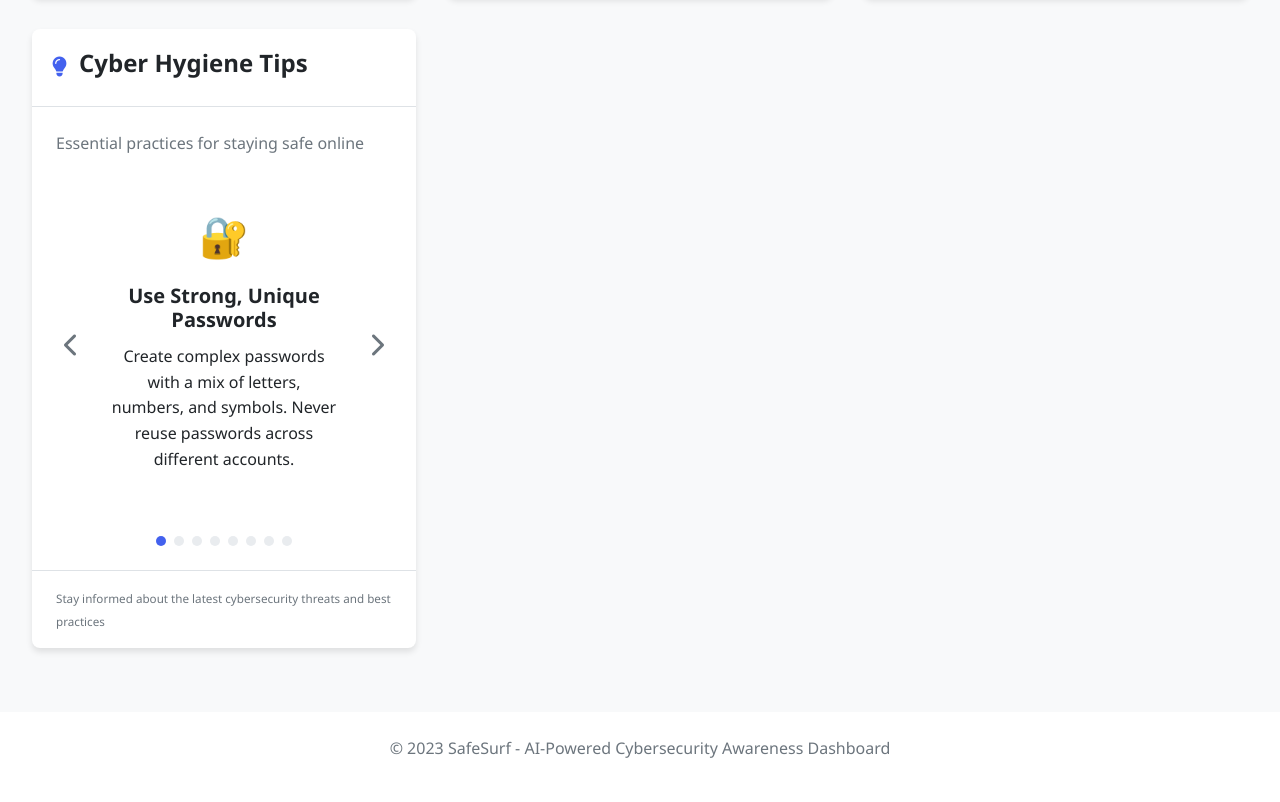
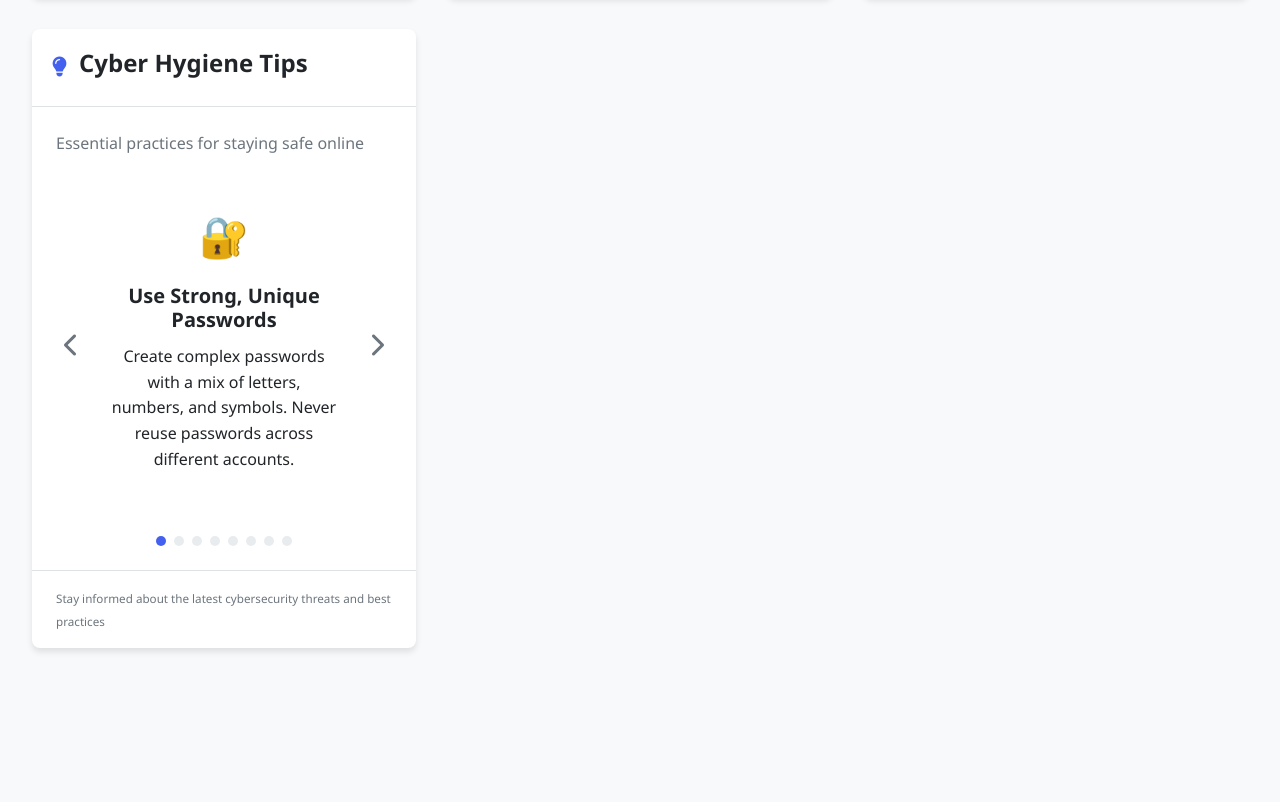
Before and after one commit to Soham801/SafeSurf, a plain HTML site: page index.html in a window 1280 px wide. Shown: the part 784-1586 px from the top of the page. After the commit the page ends 1464 px from the top, so only its background shows below. Drawn offline with Linux system fonts and the light colour scheme.

Commit message:
footer change

```diff
--- a/index.html
+++ b/index.html
@@ -199,10 +199,6 @@
         </div>
     </main>
 
-    <footer>
-        <p>&copy; 2023 SafeSurf - AI-Powered Cybersecurity Awareness Dashboard</p>
-    </footer>
-
     <script src="script.js"></script>
 </body>
 </html>
```
